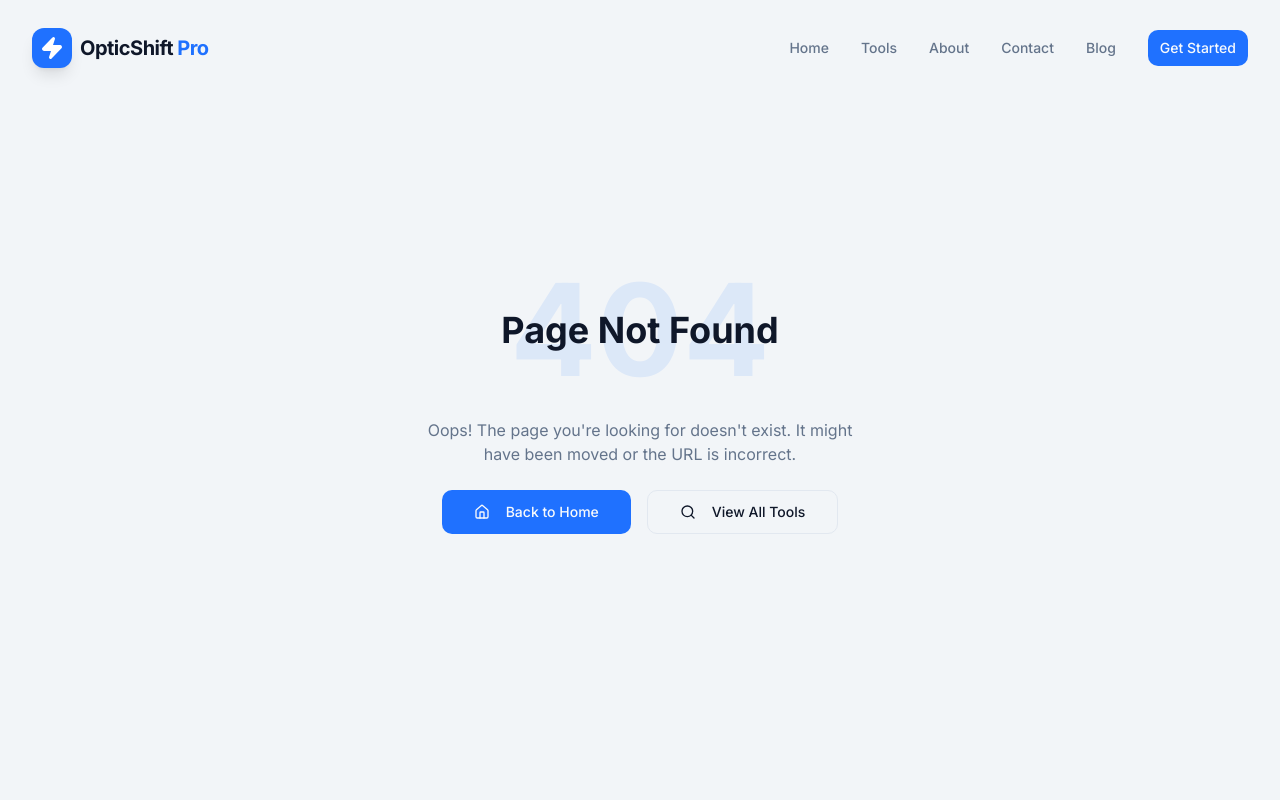
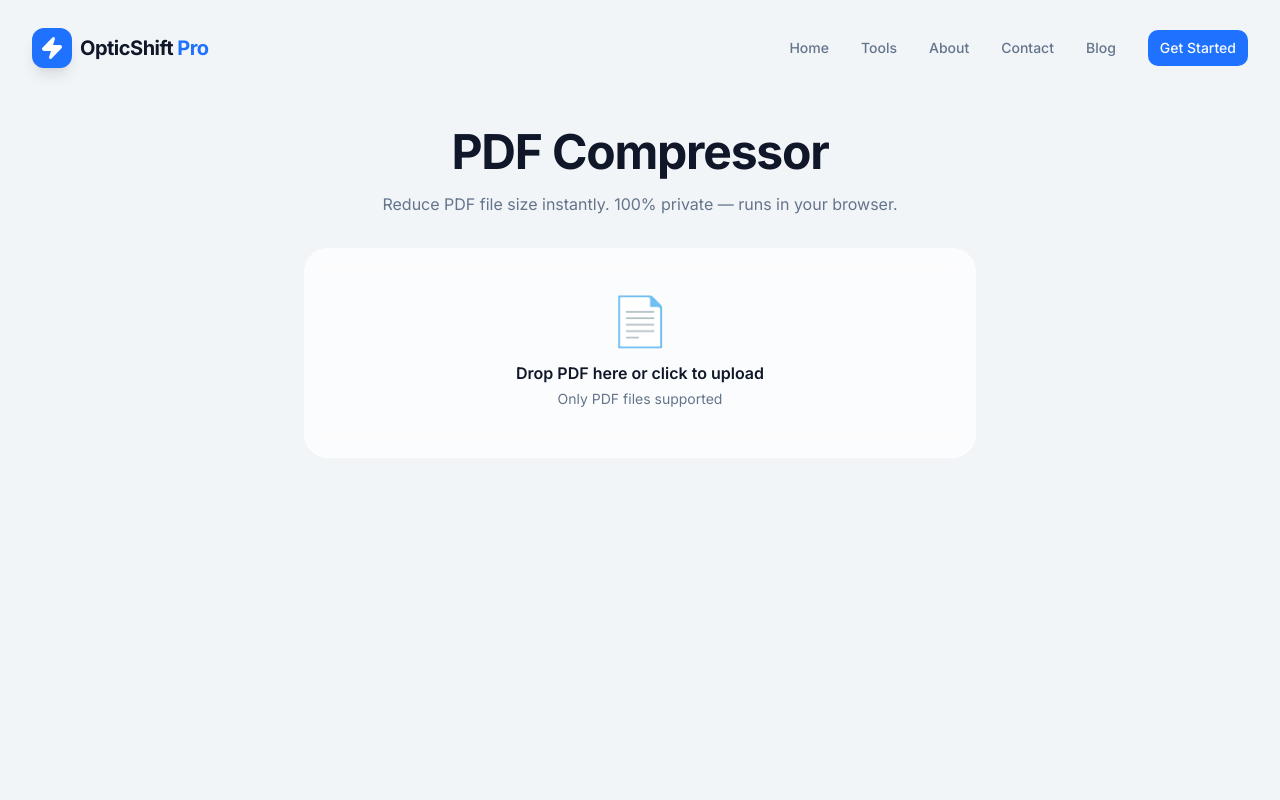
Before and after one commit to surajkumar122024-star/ok01, a Next.js app: page /tools/pdf-compressor in a window 1280 px wide. Before the commit this address had no page. Shown: the top 800 px of the page. Built offline with nearby package versions, Linux system fonts and the light colour scheme.

Commit message:
Add PDF Compressor page component

```diff
--- /dev/null
+++ b/src/app/tools/pdf-compressor/page.tsx
@@ -0,0 +1,10 @@
+import PdfCompressorClient from './PdfCompressorClient'
+
+export const metadata = {
+  title: 'PDF Compressor — OpticShift Pro',
+  description: 'Compress PDF files instantly in your browser. Free and private.',
+}
+
+export default function PdfCompressorPage() {
+  return <PdfCompressorClient />
+}
```
